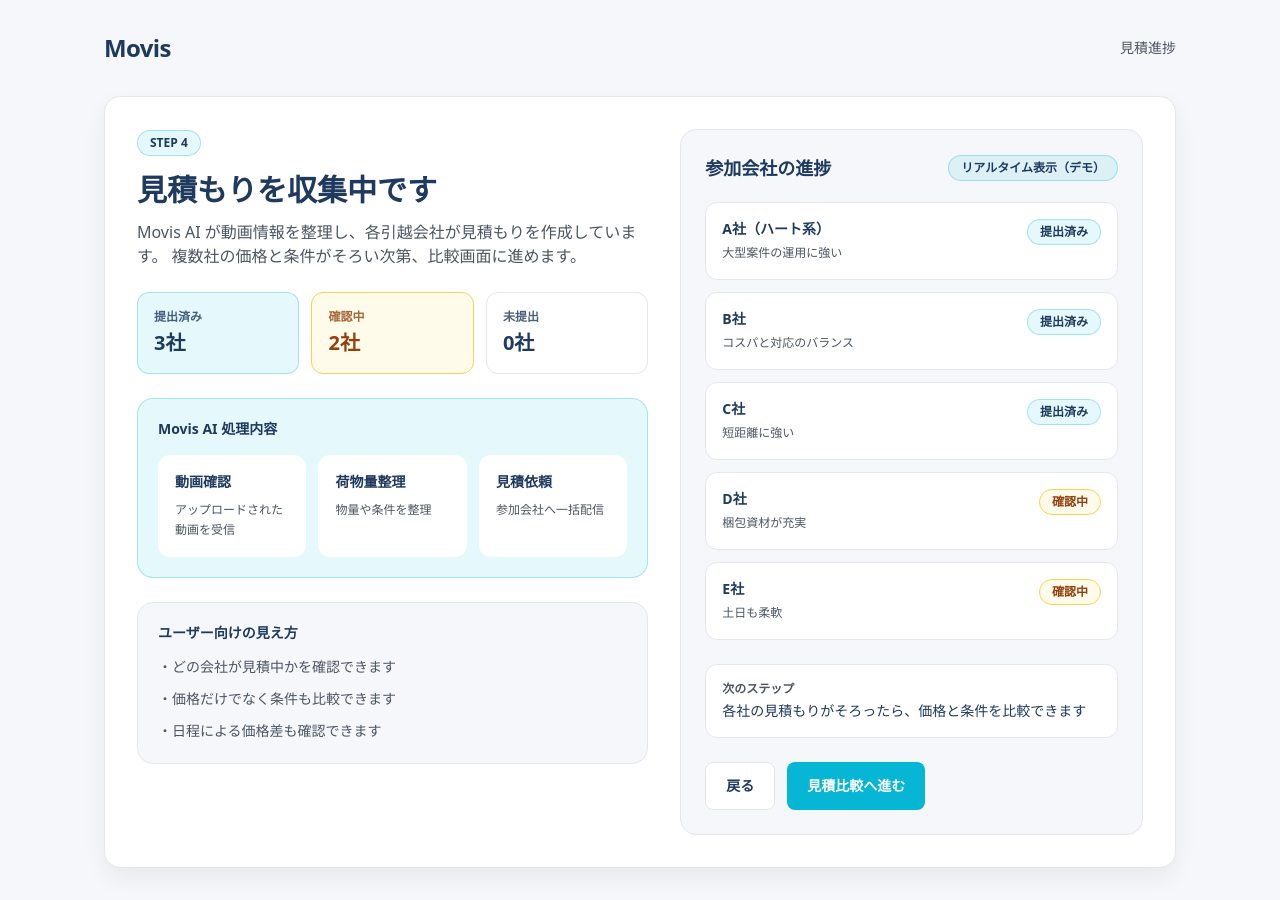
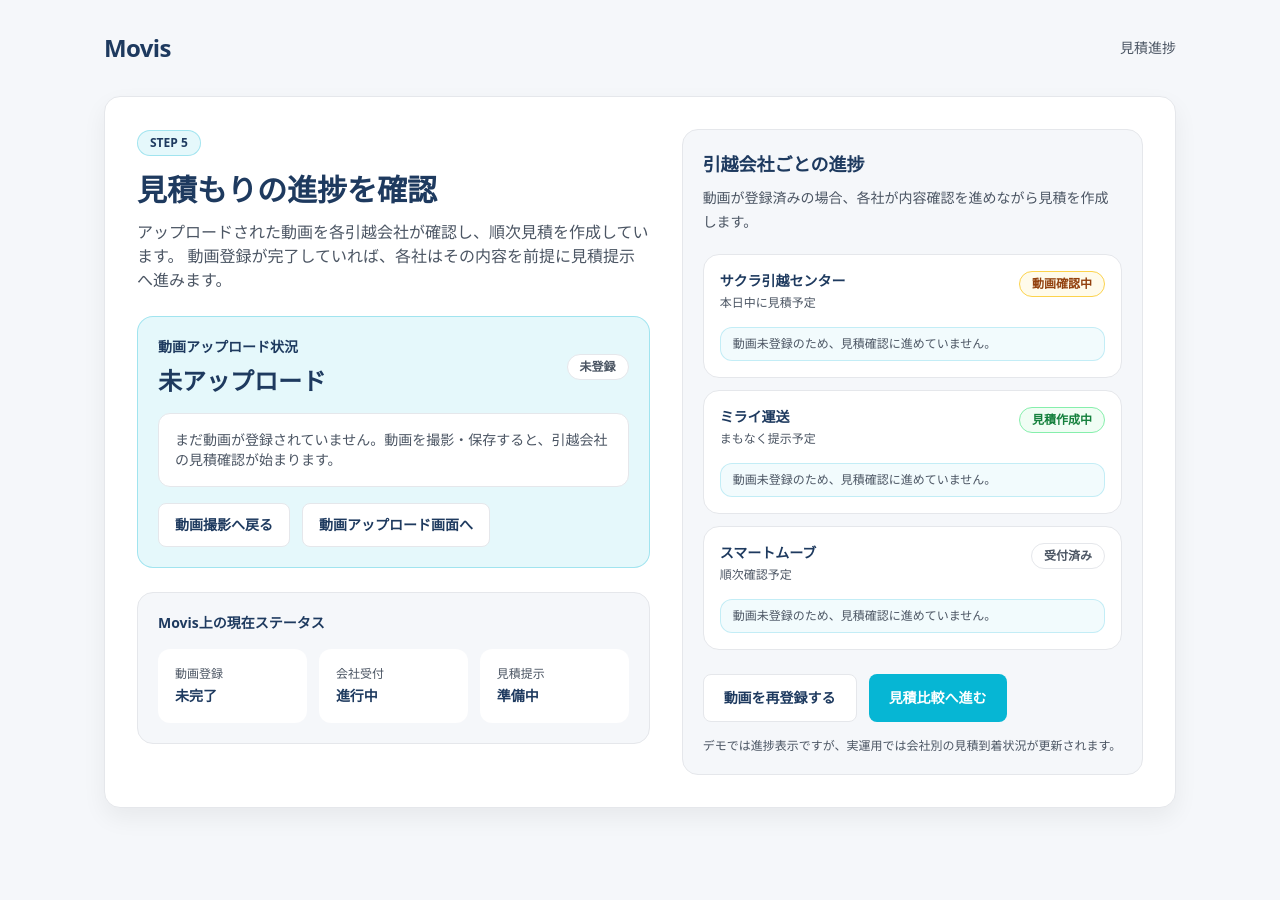
Before and after one commit to rjshimoyama-bot/lifeport-mvp, a Next.js app: page /progress in a window 1280 px wide. After the commit the page ends 840 px from the top, so only its background shows below. Built offline with nearby package versions, Linux system fonts and the light colour scheme.

Commit message:
Update page.tsx

```diff
--- a/app/progress/page.tsx
+++ b/app/progress/page.tsx
@@ -2,42 +2,87 @@
 
 import Link from "next/link";
 import { useEffect, useMemo, useState } from "react";
-import { movingCompanies } from "../../lib/mock";
 
-type Status = "pending" | "reviewing" | "submitted";
+type LatestVideoMeta = {
+  id: string;
+  fileName: string;
+  fileType: string;
+  uploadedAt: string;
+  size: number;
+};
+
+type ProgressCompany = {
+  id: string;
+  name: string;
+  status: "受付済み" | "動画確認中" | "見積作成中" | "提出完了";
+  eta: string;
+};
+
+const mockCompanies: ProgressCompany[] = [
+  {
+    id: "c1",
+    name: "サクラ引越センター",
+    status: "動画確認中",
+    eta: "本日中に見積予定",
+  },
+  {
+    id: "c2",
+    name: "ミライ運送",
+    status: "見積作成中",
+    eta: "まもなく提示予定",
+  },
+  {
+    id: "c3",
+    name: "スマートムーブ",
+    status: "受付済み",
+    eta: "順次確認予定",
+  },
+];
 
 export default function ProgressPage() {
-  const [tick, setTick] = useState(0);
+  const [videoMeta, setVideoMeta] = useState<LatestVideoMeta | null>(null);
+  const [companies, setCompanies] = useState<ProgressCompany[]>(mockCompanies);
 
   useEffect(() => {
-    const timer = setInterval(() => {
-      setTick((prev) => prev + 1);
-    }, 900);
-
-    return () => clearInterval(timer);
+    const meta = localStorage.getItem("movis_latest_video_meta");
+    if (meta) {
+      try {
+        setVideoMeta(JSON.parse(meta));
+      } catch {
+        // noop
+      }
+    }
   }, []);
 
-  const statuses = useMemo(() => {
-    const submittedCount = Math.min(movingCompanies.length, Math.floor(tick / 2));
+  useEffect(() => {
+    if (!videoMeta) return;
 
-    return movingCompanies.map((company, index) => {
-      const status: Status =
-        index < submittedCount
-          ? "submitted"
-          : index < submittedCount + 2
-          ? "reviewing"
-          : "pending";
+    setCompanies([
+      {
+        id: "c1",
+        name: "サクラ引越センター",
+        status: "動画確認中",
+        eta: "動画確認後に見積提示",
+      },
+      {
+        id: "c2",
+        name: "ミライ運送",
+        status: "見積作成中",
+        eta: "条件整理後に提示予定",
+      },
+      {
+        id: "c3",
+        name: "スマートムーブ",
+        status: "受付済み",
+        eta: "受付完了・順次確認",
+      },
+    ]);
+  }, [videoMeta]);
 
-      return {
-        ...company,
-        status,
-      };
-    });
-  }, [tick]);
-
-  const submitted = statuses.filter((s) => s.status === "submitted").length;
-  const reviewing = statuses.filter((s) => s.status === "reviewing").length;
-  const pending = statuses.filter((s) => s.status === "pending").length;
+  const uploadedLabel = useMemo(() => {
+    if (!videoMeta) return "未アップロード";
+    return "アップロード済み";
+  }, [videoMeta]);
 
   return (
     <main className="min-h-screen bg-bg">
@@ -51,81 +96,108 @@ export default function ProgressPage() {
 
         <section className="mt-8">
           <div className="rounded-2xl border border-border bg-white p-6 shadow-soft md:p-8">
-            <div className="grid gap-8 lg:grid-cols-[1.05fr_0.95fr]">
+            <div className="grid gap-8 lg:grid-cols-[1fr_0.9fr]">
               <div>
                 <div className="inline-flex rounded-full border border-cyan/30 bg-cyan/10 px-3 py-1 text-xs font-semibold text-navy">
-                  STEP 4
+                  STEP 5
                 </div>
 
                 <h1 className="mt-4 text-2xl font-bold text-navy md:text-3xl">
-                  見積もりを収集中です
+                  見積もりの進捗を確認
                 </h1>
                 <p className="mt-3 text-sm leading-6 text-muted md:text-base">
-                  Movis AI が動画情報を整理し、各引越会社が見積もりを作成しています。
-                  複数社の価格と条件がそろい次第、比較画面に進めます。
+                  アップロードされた動画を各引越会社が確認し、順次見積を作成しています。
+                  動画登録が完了していれば、各社はその内容を前提に見積提示へ進みます。
                 </p>
 
-                <div className="mt-6 grid gap-3 sm:grid-cols-3">
-                  <StatCard label="提出済み" value={`${submitted}社`} tone="cyan" />
-                  <StatCard label="確認中" value={`${reviewing}社`} tone="amber" />
-                  <StatCard label="未提出" value={`${pending}社`} tone="gray" />
+                <div className="mt-6 rounded-2xl border border-cyan/30 bg-cyan/10 p-5">
+                  <div className="flex items-center justify-between gap-4">
+                    <div>
+                      <div className="text-sm font-semibold text-navy">動画アップロード状況</div>
+                      <div className="mt-2 text-2xl font-bold text-navy">{uploadedLabel}</div>
                     </div>
 
-                <div className="mt-6 rounded-2xl border border-cyan/30 bg-cyan/10 p-5">
-                  <div className="text-sm font-semibold text-navy">Movis AI 処理内容</div>
-                  <div className="mt-4 grid gap-3 md:grid-cols-3">
-                    <FlowMini title="動画確認" text="アップロードされた動画を受信" />
-                    <FlowMini title="荷物量整理" text="物量や条件を整理" />
-                    <FlowMini title="見積依頼" text="参加会社へ一括配信" />
+                    <span
+                      className={[
+                        "inline-flex rounded-full border px-3 py-1 text-xs font-semibold",
+                        videoMeta
+                          ? "border-green-300 bg-green-50 text-green-700"
+                          : "border-border bg-white text-muted",
+                      ].join(" ")}
+                    >
+                      {videoMeta ? "見積依頼に利用中" : "未登録"}
+                    </span>
+                  </div>
+
+                  {videoMeta ? (
+                    <div className="mt-4 rounded-xl border border-white/60 bg-white p-4">
+                      <div className="text-xs text-muted">登録済み動画</div>
+                      <div className="mt-2 text-sm font-semibold text-navy">
+                        {videoMeta.fileName}
+                      </div>
+                      <div className="mt-1 text-xs leading-5 text-muted">
+                        保存サイズ：約{Math.round((videoMeta.size / 1024 / 1024) * 100) / 100} MB
+                      </div>
+                    </div>
+                  ) : (
+                    <div className="mt-4 rounded-xl border border-border bg-white p-4 text-sm text-muted">
+                      まだ動画が登録されていません。動画を撮影・保存すると、引越会社の見積確認が始まります。
+                    </div>
+                  )}
+
+                  <div className="mt-4 flex flex-col gap-3 sm:flex-row">
+                    <Link
+                      href="/video"
+                      className="inline-flex h-11 items-center justify-center rounded-lg border border-border bg-white px-4 text-sm font-semibold text-navy hover:bg-bg"
+                    >
+                      動画撮影へ戻る
+                    </Link>
+                    <Link
+                      href="/upload"
+                      className="inline-flex h-11 items-center justify-center rounded-lg border border-border bg-white px-4 text-sm font-semibold text-navy hover:bg-bg"
+                    >
+                      動画アップロード画面へ
+                    </Link>
                   </div>
                 </div>
 
                 <div className="mt-6 rounded-2xl border border-border bg-bg p-5">
-                  <div className="text-sm font-semibold text-navy">ユーザー向けの見え方</div>
-                  <ul className="mt-3 space-y-2 text-sm leading-6 text-muted">
-                    <li>・どの会社が見積中かを確認できます</li>
-                    <li>・価格だけでなく条件も比較できます</li>
-                    <li>・日程による価格差も確認できます</li>
-                  </ul>
+                  <div className="text-sm font-semibold text-navy">Movis上の現在ステータス</div>
+                  <div className="mt-4 grid gap-3 md:grid-cols-3">
+                    <StatusMini title="動画登録" value={videoMeta ? "完了" : "未完了"} />
+                    <StatusMini title="会社受付" value="進行中" />
+                    <StatusMini title="見積提示" value="準備中" />
+                  </div>
                 </div>
               </div>
 
-              <div>
-                <div className="rounded-2xl border border-border bg-bg p-5 md:p-6">
-                  <div className="flex items-center justify-between">
-                    <div className="text-lg font-bold text-navy">参加会社の進捗</div>
-                    <div className="rounded-full border border-cyan/30 bg-cyan/10 px-3 py-1 text-xs font-semibold text-navy">
-                      リアルタイム表示（デモ）
-                    </div>
-                  </div>
+              <div className="rounded-2xl border border-border bg-bg p-5">
+                <div className="text-lg font-bold text-navy">引越会社ごとの進捗</div>
+                <p className="mt-2 text-sm leading-6 text-muted">
+                  動画が登録済みの場合、各社が内容確認を進めながら見積を作成します。
+                </p>
 
                 <div className="mt-5 space-y-3">
-                    {statuses.map((company) => (
+                  {companies.map((company) => (
                     <div
                       key={company.id}
-                        className="rounded-xl border border-border bg-white p-4"
+                      className="rounded-2xl border border-border bg-white p-4"
                     >
                       <div className="flex items-start justify-between gap-3">
                         <div>
-                            <div className="text-sm font-semibold text-navy">
-                              {company.name}
+                          <div className="text-sm font-bold text-navy">{company.name}</div>
+                          <div className="mt-1 text-xs text-muted">{company.eta}</div>
                         </div>
-                            <div className="mt-1 text-xs leading-5 text-muted">
-                              {company.note}
-                            </div>
+                        <ProgressBadge status={company.status} />
                       </div>
 
-                          <StatusBadge status={company.status} />
+                      <div className="mt-4 rounded-xl border border-cyan/20 bg-cyan/5 px-3 py-2 text-xs text-muted">
+                        {videoMeta
+                          ? "動画アップロード済みのため、この会社は動画内容を前提に確認を進めています。"
+                          : "動画未登録のため、見積確認に進めていません。"}
                       </div>
                     </div>
                   ))}
-                  </div>
-
-                  <div className="mt-6 rounded-xl border border-border bg-white p-4">
-                    <div className="text-xs font-semibold text-muted">次のステップ</div>
-                    <div className="mt-1 text-sm font-medium text-navy">
-                      各社の見積もりがそろったら、価格と条件を比較できます
-                    </div>
                 </div>
 
                 <div className="mt-6 flex flex-col gap-3 sm:flex-row">
@@ -133,7 +205,7 @@ export default function ProgressPage() {
                     href="/upload"
                     className="inline-flex h-12 items-center justify-center rounded-lg border border-border bg-white px-5 text-sm font-semibold text-navy hover:bg-white/80"
                   >
-                      戻る
+                    動画を再登録する
                   </Link>
 
                   <Link
@@ -143,6 +215,9 @@ export default function ProgressPage() {
                     見積比較へ進む
                   </Link>
                 </div>
+
+                <div className="mt-4 text-xs text-muted">
+                  デモでは進捗表示ですが、実運用では会社別の見積到着状況が更新されます。
                 </div>
               </div>
             </div>
@@ -153,59 +228,47 @@ export default function ProgressPage() {
   );
 }
 
-function StatCard({
-  label,
-  value,
-  tone,
-}: {
-  label: string;
-  value: string;
-  tone: "cyan" | "amber" | "gray";
-}) {
-  const toneClass =
-    tone === "cyan"
-      ? "border-cyan/30 bg-cyan/10 text-navy"
-      : tone === "amber"
-      ? "border-amber-300 bg-amber-50 text-amber-800"
-      : "border-border bg-white text-navy";
-
+function StatusMini({ title, value }: { title: string; value: string }) {
   return (
-    <div className={`rounded-xl border p-4 ${toneClass}`}>
-      <div className="text-xs font-semibold opacity-80">{label}</div>
-      <div className="mt-1 text-xl font-bold">{value}</div>
+    <div className="rounded-xl border border-white/60 bg-white p-4">
+      <div className="text-xs text-muted">{title}</div>
+      <div className="mt-1 text-sm font-semibold text-navy">{value}</div>
     </div>
   );
 }
 
-function StatusBadge({ status }: { status: Status }) {
-  if (status === "submitted") {
+function ProgressBadge({
+  status,
+}: {
+  status: "受付済み" | "動画確認中" | "見積作成中" | "提出完了";
+}) {
+  if (status === "提出完了") {
     return (
       <span className="inline-flex rounded-full border border-cyan/30 bg-cyan/10 px-3 py-1 text-xs font-semibold text-navy">
-        提出済み
+        提出完了
       </span>
     );
   }
 
-  if (status === "reviewing") {
+  if (status === "見積作成中") {
+    return (
+      <span className="inline-flex rounded-full border border-green-300 bg-green-50 px-3 py-1 text-xs font-semibold text-green-700">
+        見積作成中
+      </span>
+    );
+  }
+
+  if (status === "動画確認中") {
     return (
       <span className="inline-flex rounded-full border border-amber-300 bg-amber-50 px-3 py-1 text-xs font-semibold text-amber-800">
-        確認中
+        動画確認中
       </span>
     );
   }
 
   return (
     <span className="inline-flex rounded-full border border-border bg-white px-3 py-1 text-xs font-semibold text-muted">
-      未提出
+      受付済み
     </span>
   );
 }
-
-function FlowMini({ title, text }: { title: string; text: string }) {
-  return (
-    <div className="rounded-xl border border-white/60 bg-white p-4">
-      <div className="text-sm font-semibold text-navy">{title}</div>
-      <div className="mt-2 text-xs leading-5 text-muted">{text}</div>
-    </div>
-  );
-}
```
Lines whose indentation alone changed are shown as unchanged.
